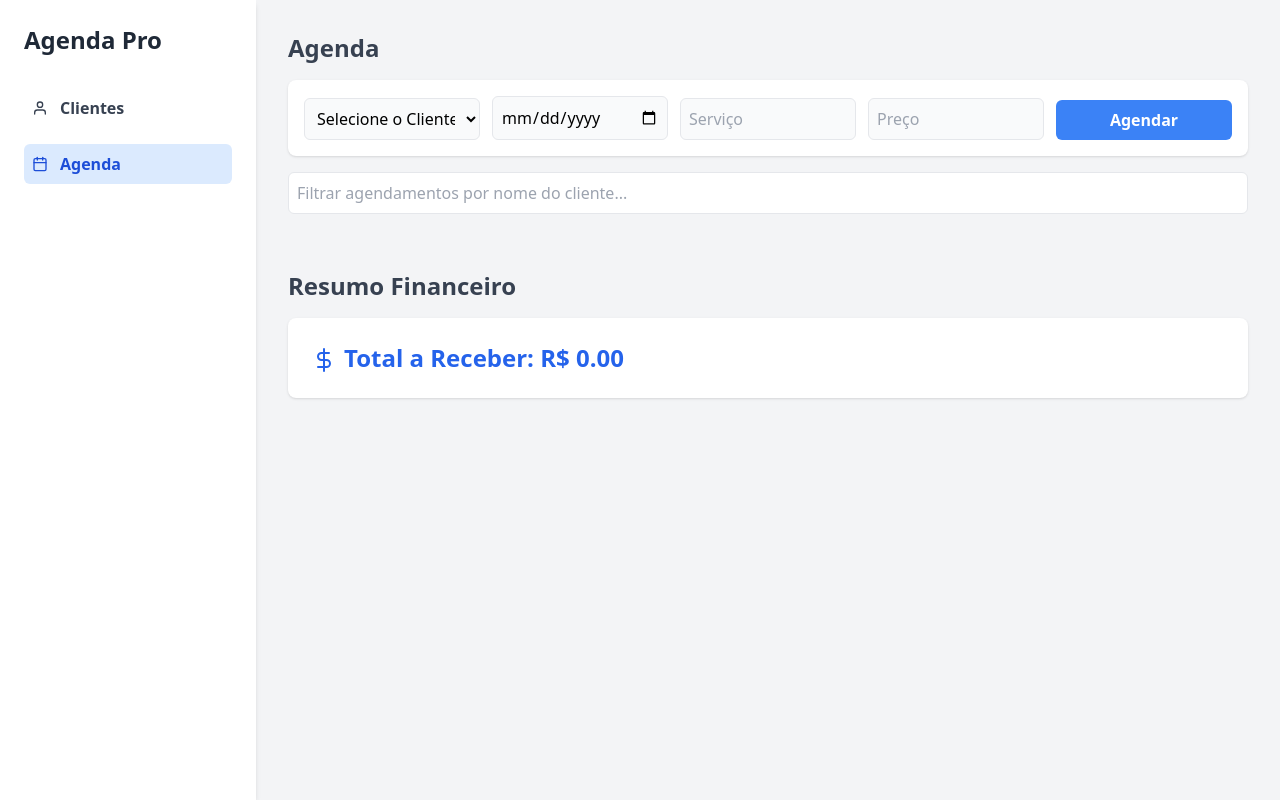
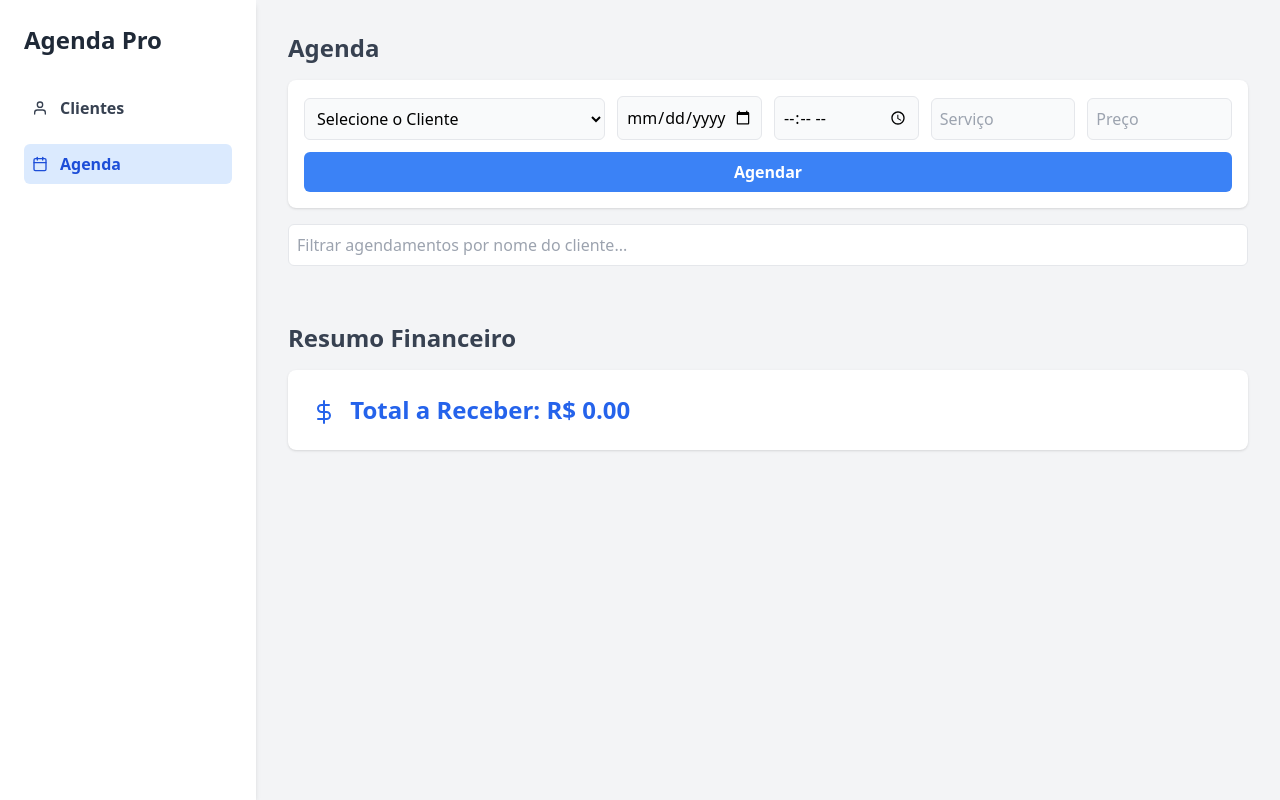
Before and after one commit to lucasparrento12-ux/AGENDA-PRO-1, a React (Vite) app: page / in a window 1280 px wide. Built offline with nearby package versions, Linux system fonts and the light colour scheme.

Commit message:
Adiciona horário e alerta visual para agendamentos

```diff
--- a/src/pages/PaginaAgenda.jsx
+++ b/src/pages/PaginaAgenda.jsx
@@ -1,7 +1,6 @@
 // src/pages/PaginaAgenda.jsx
 import React from 'react';
 import { useOutletContext } from 'react-router-dom';
-// IMPORTA O ÍCONE DO WHATSAPP E DO SINAL DE DINHEIRO
 import { FiTrash2, FiEdit, FiDollarSign } from 'react-icons/fi';
 import { FaWhatsapp } from 'react-icons/fa';
 
@@ -13,34 +12,36 @@ export default function PaginaAgenda() {
 
   const totalFinanceiro = agenda.reduce((acc, a) => acc + parseFloat(a.preco), 0).toFixed(2);
   const clientesOrdenados = [...clientes].sort((a, b) => a.nome.localeCompare(b.nome));
-
   const agendaFiltrada = agenda
     .filter(a => {
         if (!filtroCliente) return true;
         const cliente = clientes.find(c => c.id === a.clienteId);
         return cliente ? cliente.nome.toLowerCase().includes(filtroCliente.toLowerCase()) : false;
     })
-    .sort((a, b) => a.data.localeCompare(b.data));
+    .sort((a, b) => `${a.data} ${a.horario}`.localeCompare(`${b.data} ${b.horario}`));
+
+  // NOVO: Pega a data de hoje no formato AAAA-MM-DD
+  const hoje = new Date().toISOString().slice(0, 10);
 
   return (
     <>
       {mensagem && (
-        <div className="mb-4 p-3 bg-blue-100 border border-blue-300 text-blue-800 rounded">
-          {mensagem}
-        </div>
+        <div className="mb-4 p-3 bg-blue-100 border border-blue-300 text-blue-800 rounded">{mensagem}</div>
       )}
 
       <section className="mb-10">
         <h2 className="text-2xl font-semibold mb-4 text-gray-700">Agenda</h2>
-        <div className={`bg-white p-4 rounded-lg shadow mb-4 grid grid-cols-1 md:grid-cols-2 lg:grid-cols-5 gap-3 items-end ${editarAgendaId ? 'border-green-500 border' : ''}`}>
-          <select name="clienteId" value={formAgenda.clienteId} onChange={handleAgendaChange} className="border p-2 w-full rounded-md bg-gray-50" aria-label="Selecionar cliente">
+        <div className={`bg-white p-4 rounded-lg shadow mb-4 grid grid-cols-1 md:grid-cols-2 lg:grid-cols-6 gap-3 items-end ${editarAgendaId ? 'border-green-500 border' : ''}`}>
+          <select name="clienteId" value={formAgenda.clienteId} onChange={handleAgendaChange} className="border p-2 w-full rounded-md bg-gray-50 lg:col-span-2" aria-label="Selecionar cliente">
             <option value="">Selecione o Cliente</option>
             {clientesOrdenados.map(c => <option key={c.id} value={c.id}>{c.nome}</option>)}
           </select>
           <input type="date" name="data" className="border p-2 w-full rounded-md bg-gray-50" value={formAgenda.data} onChange={handleAgendaChange} aria-label="Data do agendamento" />
+          {/* NOVO CAMPO DE HORÁRIO */}
+          <input type="time" name="horario" className="border p-2 w-full rounded-md bg-gray-50" value={formAgenda.horario} onChange={handleAgendaChange} aria-label="Horário do agendamento" />
           <input name="servico" className="border p-2 w-full rounded-md bg-gray-50" placeholder="Serviço" value={formAgenda.servico} onChange={handleAgendaChange} aria-label="Serviço" />
           <input type="number" name="preco" className="border p-2 w-full rounded-md bg-gray-50" placeholder="Preço" value={formAgenda.preco} onChange={handleAgendaChange} aria-label="Preço" min="0" step="0.01" />
-          <button className={`px-4 py-2 w-full rounded-md font-semibold transition-colors ${editarAgendaId ? 'bg-green-500 hover:bg-green-600 text-white' : 'bg-blue-500 hover:bg-blue-600 text-white'}`} onClick={adicionarOuEditarAgenda}>
+          <button className={`px-4 py-2 w-full rounded-md font-semibold transition-colors lg:col-span-6 ${editarAgendaId ? 'bg-green-500 hover:bg-green-600 text-white' : 'bg-blue-500 hover:bg-blue-600 text-white'}`} onClick={adicionarOuEditarAgenda}>
             {editarAgendaId ? 'Salvar' : 'Agendar'}
           </button>
         </div>
@@ -49,22 +50,22 @@ export default function PaginaAgenda() {
         <div className="grid grid-cols-1 md:grid-cols-2 lg:grid-cols-3 gap-4">
           {agendaFiltrada.map(a => {
             const cliente = clientes.find(c => c.id === a.clienteId);
+            // NOVO: Verifica se o agendamento é para hoje para o alerta visual
+            const isHoje = a.data === hoje;
             return (
-              <div key={a.id} className="bg-white p-4 rounded-lg shadow flex justify-between items-start">
+              // LÓGICA DO ALERTA: Adiciona uma borda amarela se o agendamento for hoje
+              <div key={a.id} className={`bg-white p-4 rounded-lg shadow flex justify-between items-start ${isHoje ? 'border-2 border-yellow-400' : ''}`}>
                 <div>
-                  {/* === ALTERAÇÃO AQUI === */}
                   <div className="font-bold text-gray-800 flex items-center gap-2">
                     <span>{cliente ? cliente.nome : 'Cliente Removido'}</span>
-                    {/* Mostra o ícone do WhatsApp se o cliente existir e tiver o número */}
                     {cliente && cliente.whatsapp && (
-                      <a href={`https://wa.me/55${cliente.whatsapp.replace(/\D/g, '')}`} target="_blank" rel="noopener noreferrer" aria-label="Conversar no WhatsApp" className="text-green-500 hover:text-green-700">
-                        <FaWhatsapp size={18} />
-                      </a>
+                      <a href={`https://wa.me/55${cliente.whatsapp.replace(/\D/g, '')}`} target="_blank" rel="noopener noreferrer" aria-label="Conversar no WhatsApp" className="text-green-500 hover:text-green-700"><FaWhatsapp size={18} /></a>
                     )}
                   </div>
-                  {/* === FIM DA ALTERAÇÃO === */}
-
-                  <div className="text-sm text-gray-600">{new Date(a.data).toLocaleDateString('pt-BR', { timeZone: 'UTC' })}</div>
+                  {/* EXIBE A DATA E O HORÁRIO */}
+                  <div className="text-sm text-gray-600 font-semibold">
+                    {new Date(a.data).toLocaleDateString('pt-BR', { timeZone: 'UTC' })} às {a.horario}
+                  </div>
                   <div className="text-gray-700">{a.servico}</div>
                   <div className="font-semibold text-green-600 mt-2">R$ {a.preco}</div>
                 </div>
@@ -81,8 +82,7 @@ export default function PaginaAgenda() {
       <section>
         <h2 className="text-2xl font-semibold mb-4 text-gray-700">Resumo Financeiro</h2>
         <div className="bg-white p-6 rounded-lg shadow text-2xl font-bold text-blue-600">
-           <FiDollarSign className="inline-block mr-2" />
-           Total a Receber: R$ {totalFinanceiro}
+           <FiDollarSign className="inline-block mr-2" /> Total a Receber: R$ {totalFinanceiro}
         </div>
       </section>
     </>
```
